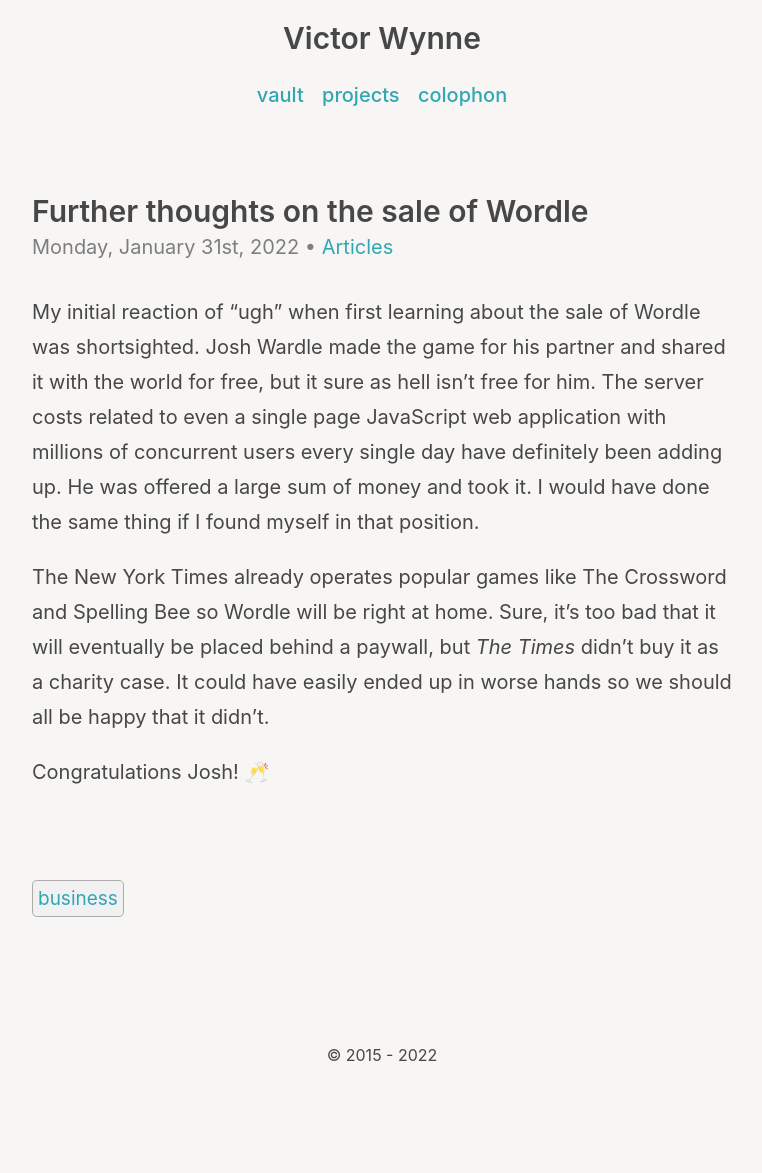
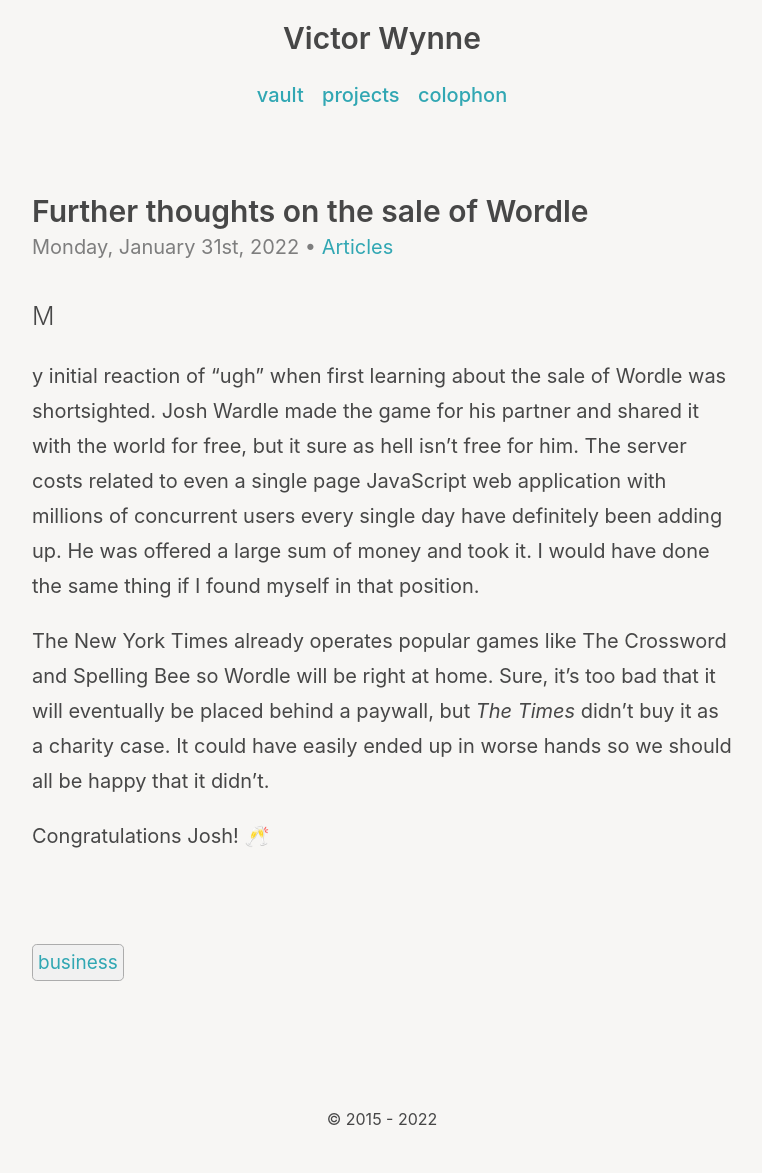
Before and after one commit to wertercatt/tooters, a Jekyll site: the page built from _posts/2022-01-31-further-thoughts-on-the-sale-of-wordle.md, in a window 1280 px wide. Shown: the whole page, without its empty margins (258-1020 px from the left). Built offline with Jekyll 4.4.1, drawn with Linux system fonts in a browser that asks for light colours; before the commit the page ends 1109 px from its top, so only the background shows below that.

Commit message:
Testing lead design

```diff
--- a/_posts/2022-01-31-further-thoughts-on-the-sale-of-wordle.md
+++ b/_posts/2022-01-31-further-thoughts-on-the-sale-of-wordle.md
@@ -6,7 +6,7 @@
 tags: [business]
 ---
 
-My initial reaction of "ugh" when first learning about the sale of Wordle was shortsighted. Josh Wardle made the game for his partner and shared it with the world for free, but it sure as hell isn't free for him. The server costs related to even a single page JavaScript web application with millions of concurrent users every single day have definitely been adding up. He was offered a large sum of money and took it. I would have done the same thing if I found myself in that position.
+<p class="lead">M</p>y initial reaction of "ugh" when first learning about the sale of Wordle was shortsighted. Josh Wardle made the game for his partner and shared it with the world for free, but it sure as hell isn't free for him. The server costs related to even a single page JavaScript web application with millions of concurrent users every single day have definitely been adding up. He was offered a large sum of money and took it. I would have done the same thing if I found myself in that position.
 
 The New York Times already operates popular games like The Crossword and Spelling Bee so Wordle will be right at home. Sure, it's too bad that it will eventually be placed behind a paywall, but *The Times* didn't buy it as a charity case. It could have easily ended up in worse hands so we should all be happy that it didn't.
 
```
